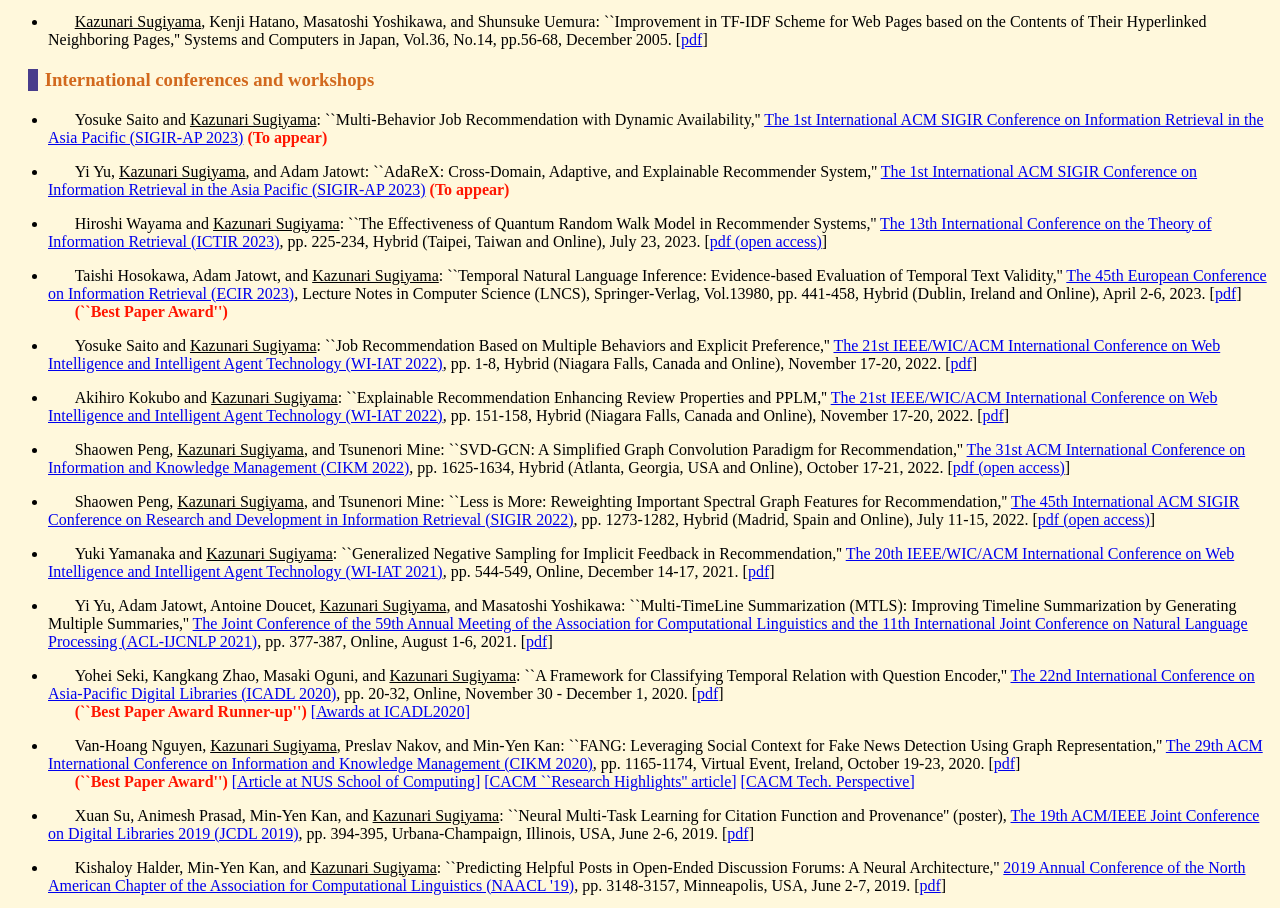
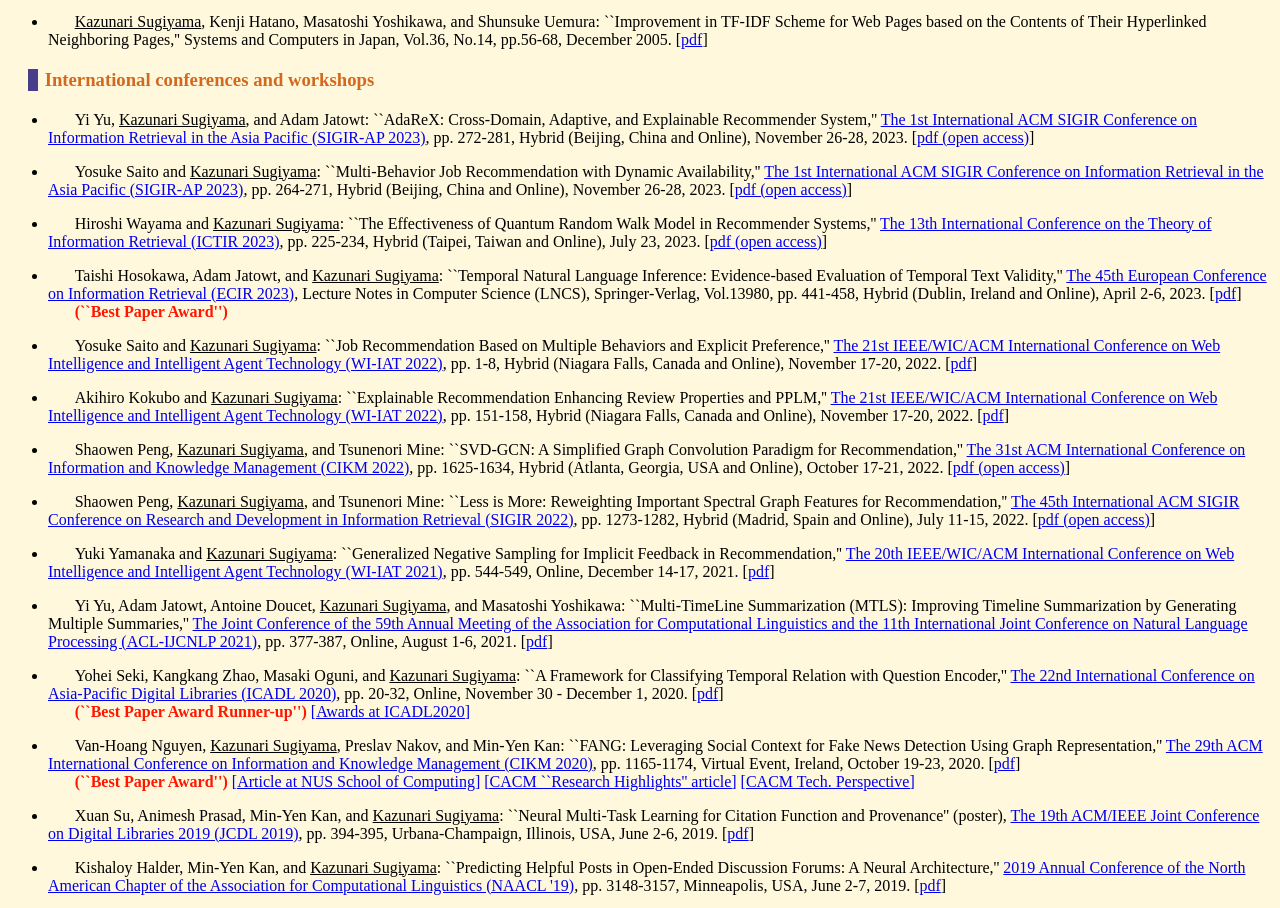
Before and after one commit to zakugus/zakugus.github.io, a plain HTML site: page index.html in a window 1280 px wide. Shown: the part 1783-2691 px from the top of the page. Drawn offline with Linux system fonts and the light colour scheme.

Commit message:
Update index.html

```diff
--- a/index.html
+++ b/index.html
@@ -297,16 +297,17 @@
 <h3>International conferences and workshops</h3>
 <!-- <font color="#FF1500"><b>(To appear)</b></font> -->
 <ul>
+  <li>Yi Yu, <ins>Kazunari Sugiyama</ins>, and Adam Jatowt:
+``AdaReX: Cross-Domain, Adaptive, and Explainable Recommender System,''
+   <a href="http://www.sigir-ap.org/sigir-ap-2023/">The 1st International ACM SIGIR Conference on Information Retrieval in the Asia Pacific (SIGIR-AP 2023)</a>, pp. 272-281, Hybrid (Beijing, China and Online), November 26-28, 2023. [<a href="https://dl.acm.org/doi/10.1145/3624918.3625331">pdf (open access)</a>]
+ </li>
+ </li>
+</ul>
+
+<ul>
   <li>Yosuke Saito and <ins>Kazunari Sugiyama</ins>:
 ``Multi-Behavior Job Recommendation with Dynamic Availability,''
-   <a href="http://www.sigir-ap.org/sigir-ap-2023/">The 1st International ACM SIGIR Conference on Information Retrieval in the Asia Pacific (SIGIR-AP 2023)</a> <font color="#FF1500"><b>(To appear)</b></font>
- </li>
-</ul>
-
-<ul>
-  <li>Yi Yu, <ins>Kazunari Sugiyama</ins>, and Adam Jatowt:
-``AdaReX: Cross-Domain, Adaptive, and Explainable Recommender System,''
-   <a href="http://www.sigir-ap.org/sigir-ap-2023/">The 1st International ACM SIGIR Conference on Information Retrieval in the Asia Pacific (SIGIR-AP 2023)</a> <font color="#FF1500"><b>(To appear)</b></font>
+   <a href="http://www.sigir-ap.org/sigir-ap-2023/">The 1st International ACM SIGIR Conference on Information Retrieval in the Asia Pacific (SIGIR-AP 2023)</a>, pp. 264-271, Hybrid (Beijing, China and Online), November 26-28, 2023. [<a href="https://dl.acm.org/doi/10.1145/3624918.3625314">pdf (open access)</a>]
  </li>
 </ul>
 
```
